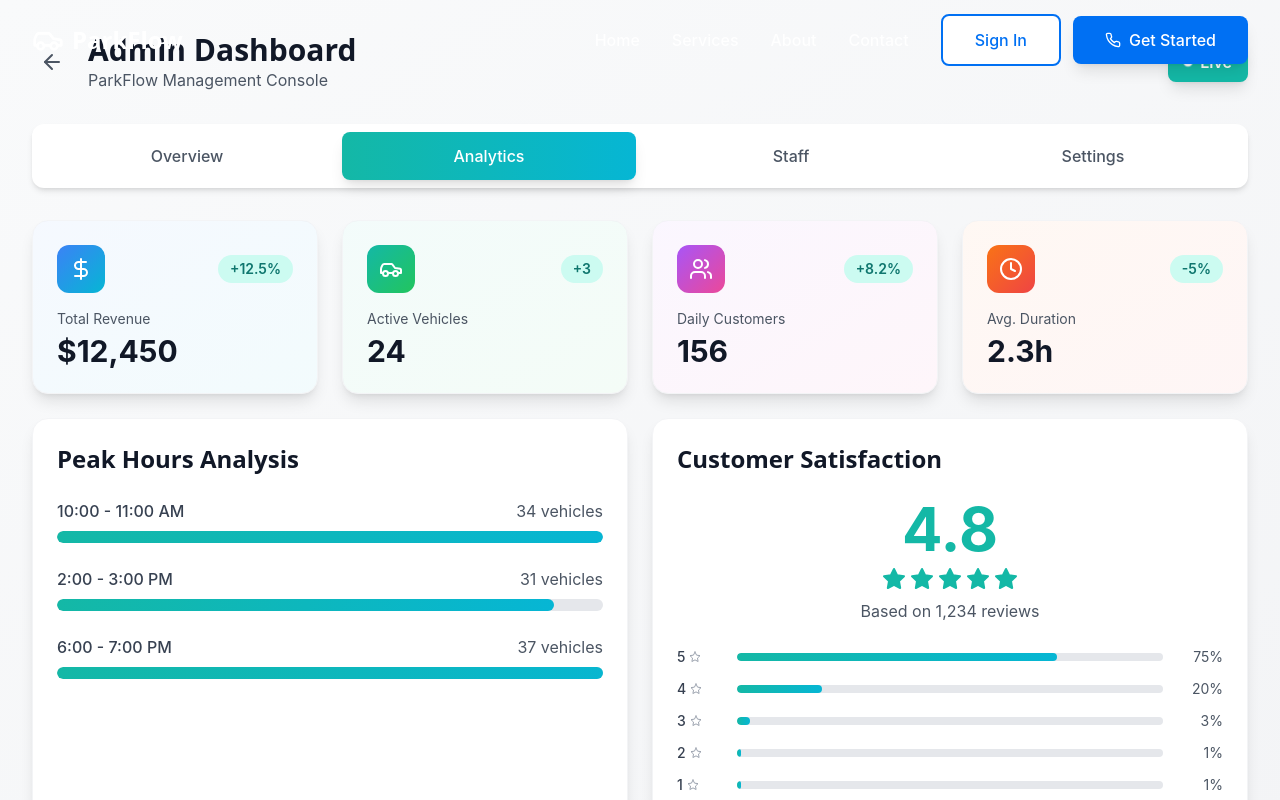
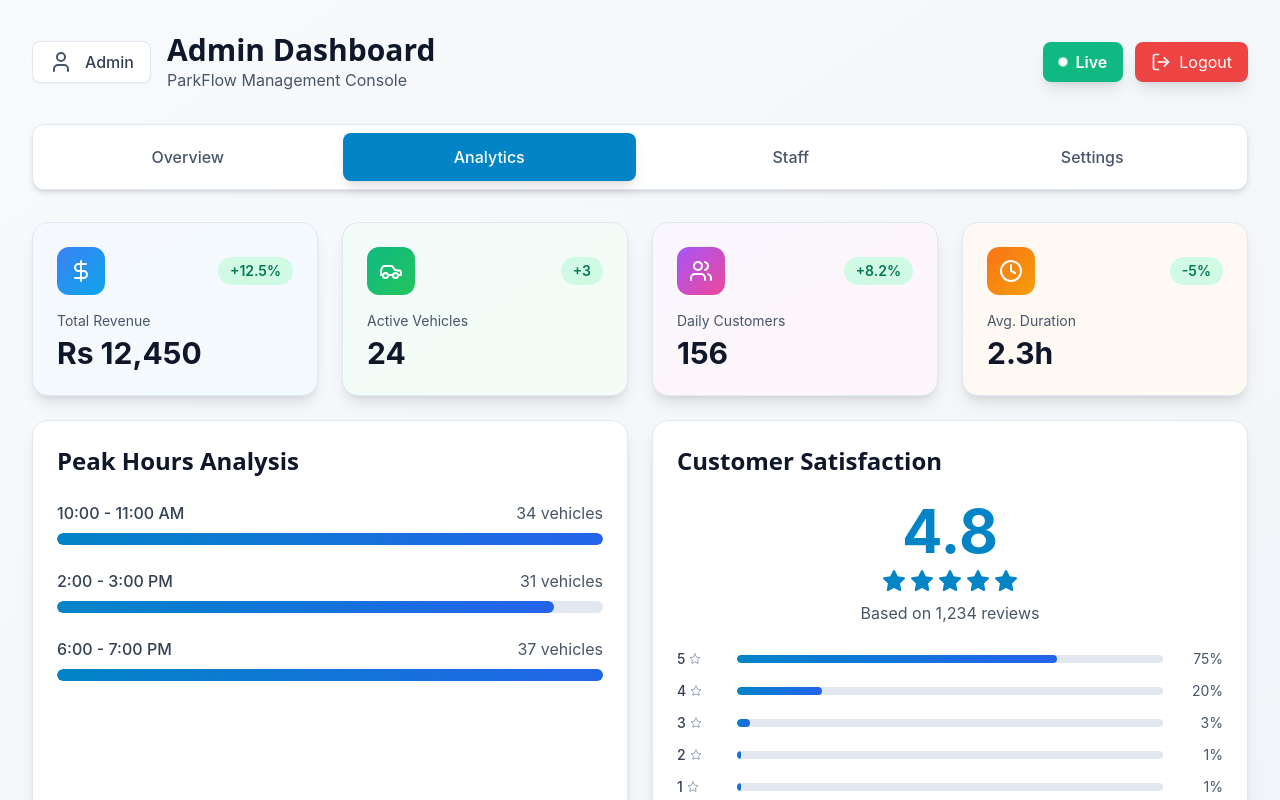
Before and after one commit to hannan-Cypher/ParkFlow-FYP, a Next.js app: page /admin in a window 1280 px wide. Both pictures are taken after a click on the button "Analytics". Shown: the top 800 px of the page. Built offline with nearby package versions, Linux system fonts and the light colour scheme.

Commit message:
DB data dump & user configuration

```diff
--- a/app/(dashboard)/admin/page.tsx
+++ b/app/(dashboard)/admin/page.tsx
@@ -1,17 +1,37 @@
 'use client'
 
 import { useState } from 'react'
+import { useRouter } from 'next/navigation'
 import { motion, AnimatePresence } from 'framer-motion'
-import { ArrowLeft } from 'lucide-react'
+import { LogOut, User } from 'lucide-react'
 import OverviewTab from '@/components/OverviewTab'
 import AnalyticsTab from '@/components/AnalyticsTab'
 import StaffTab from '@/components/StaffTab'
 import SettingsTab from '@/components/SettingsTab'
 
 export default function AdminDashboardPage() {
+  const router = useRouter()
   const [activeTab, setActiveTab] = useState('Overview')
+  const [isLoggingOut, setIsLoggingOut] = useState(false)
 
   const tabs = ['Overview', 'Analytics', 'Staff', 'Settings']
+
+  const handleLogout = async () => {
+    setIsLoggingOut(true)
+    try {
+      const response = await fetch('/api/auth/logout', {
+        method: 'POST',
+      })
+
+      if (response.ok) {
+        router.push('/login')
+      }
+    } catch (error) {
+      console.error('Logout error:', error)
+    } finally {
+      setIsLoggingOut(false)
+    }
+  }
 
   const containerVariants = {
     hidden: { opacity: 0 },
@@ -48,7 +68,7 @@ export default function AdminDashboardPage() {
   }
 
   return (
-    <div className="min-h-screen bg-gradient-to-br from-gray-50 to-gray-100">
+    <div className="min-h-screen bg-gradient-to-br from-slate-50 to-slate-100">
       <motion.div
         variants={containerVariants}
         initial="hidden"
@@ -58,27 +78,25 @@ export default function AdminDashboardPage() {
         {/* Header */}
         <motion.div variants={itemVariants} className="flex items-center justify-between mb-8">
           <div className="flex items-center space-x-4">
-            <motion.button
-              whileHover={{ scale: 1.05 }}
-              whileTap={{ scale: 0.95 }}
-              className="p-2 hover:bg-white rounded-lg transition-colors"
-            >
-              <ArrowLeft className="w-6 h-6 text-gray-600" />
-            </motion.button>
+            <div className="flex items-center space-x-3 bg-white px-4 py-2 rounded-lg shadow-sm border border-slate-200">
+              <User className="w-6 h-6 text-slate-600" />
+              <span className="font-medium text-slate-700">Admin</span>
+            </div>
             <div>
-              <h1 className="text-3xl font-display font-bold text-gray-900">
+              <h1 className="text-3xl font-display font-bold text-slate-900">
                 Admin Dashboard
               </h1>
-              <p className="text-gray-600">ParkFlow Management Console</p>
+              <p className="text-slate-600">ParkFlow Management Console</p>
             </div>
           </div>
 
-          {/* Live Indicator */}
+          {/* Live Indicator & Logout Button */}
+          <div className="flex items-center space-x-3">
             <motion.div
               initial={{ scale: 0 }}
               animate={{ scale: 1 }}
               transition={{ delay: 0.5 }}
-            className="flex items-center space-x-2 px-4 py-2 bg-teal-500 text-white rounded-lg shadow-lg"
+              className="flex items-center space-x-2 px-4 py-2 bg-emerald-500 text-white rounded-lg shadow-lg"
             >
               <motion.div
                 animate={{ scale: [1, 1.2, 1] }}
@@ -87,12 +105,24 @@ export default function AdminDashboardPage() {
               />
               <span className="font-semibold">Live</span>
             </motion.div>
+
+            <motion.button
+              whileHover={{ scale: 1.05 }}
+              whileTap={{ scale: 0.95 }}
+              onClick={handleLogout}
+              disabled={isLoggingOut}
+              className="flex items-center space-x-2 px-4 py-2 bg-red-500 hover:bg-red-600 text-white rounded-lg shadow-lg transition-colors disabled:opacity-50 disabled:cursor-not-allowed"
+            >
+              <LogOut className="w-5 h-5" />
+              <span>{isLoggingOut ? 'Logging out...' : 'Logout'}</span>
+            </motion.button>
+          </div>
         </motion.div>
 
         {/* Tabs Navigation */}
         <motion.div
           variants={itemVariants}
-          className="flex space-x-2 mb-8 bg-white p-2 rounded-xl shadow-md"
+          className="flex space-x-2 mb-8 bg-white p-2 rounded-xl shadow-md border border-slate-200"
         >
           {tabs.map((tab) => (
             <motion.button
@@ -102,8 +132,8 @@ export default function AdminDashboardPage() {
               whileTap={{ scale: 0.98 }}
               className={`flex-1 px-6 py-3 rounded-lg font-medium transition-all duration-300 ${
                 activeTab === tab
-                  ? 'bg-gradient-to-r from-teal-500 to-cyan-500 text-white shadow-lg'
-                  : 'text-gray-600 hover:bg-gray-100'
+                  ? 'bg-sky-600 text-white shadow-lg'
+                  : 'text-slate-600 hover:bg-slate-50'
               }`}
             >
               {tab}
--- a/app/(dashboard)/dashboard/page.tsx
+++ b/app/(dashboard)/dashboard/page.tsx
@@ -1,6 +1,7 @@
 "use client";
 
 import React from "react";
+import { useRouter } from "next/navigation";
 import { motion, AnimatePresence } from "framer-motion";
 import {
   Car,
@@ -13,6 +14,8 @@ import {
   Plus,
   Sparkles,
   Wand2,
+  LogOut,
+  User,
 } from "lucide-react";
 
 // Animation presets
@@ -36,11 +39,31 @@ const tabs = ["Parking History", "Services", "Payment"] as const;
 type TabKey = typeof tabs[number];
 
 export default function CustomerDashboardPage() {
+  const router = useRouter();
   const [activeTab, setActiveTab] = React.useState<TabKey>("Parking History");
+  const [isLoggingOut, setIsLoggingOut] = React.useState(false);
 
   // Prevent hydration mismatches by rendering only after mount
   const [mounted, setMounted] = React.useState(false);
   React.useEffect(() => setMounted(true), []);
+
+  const handleLogout = async () => {
+    setIsLoggingOut(true);
+    try {
+      const response = await fetch('/api/auth/logout', {
+        method: 'POST',
+      });
+
+      if (response.ok) {
+        router.push('/login');
+      }
+    } catch (error) {
+      console.error('Logout error:', error);
+    } finally {
+      setIsLoggingOut(false);
+    }
+  };
+
   if (!mounted) {
     // Render a minimal shell that matches on both server & first client paint
     return <main className="mx-auto max-w-6xl px-4 pb-24 pt-10" />;
@@ -53,10 +76,29 @@ export default function CustomerDashboardPage() {
       initial="hidden"
       animate="show"
     >
-      {/* Header */}
-      <motion.header variants={item} className="mb-6">
-        <h1 className="text-2xl font-semibold tracking-tight">Customer Dashboard</h1>
-        <p className="mt-1 text-sm text-slate-500">Welcome back</p>
+      {/* Header with User Info and Logout */}
+      <motion.header variants={item} className="mb-6 flex items-center justify-between">
+        <div>
+          <div className="flex items-center space-x-3 mb-2">
+            <div className="flex items-center space-x-2 bg-white px-3 py-1.5 rounded-lg shadow-sm border border-slate-200">
+              <User className="w-4 h-4 text-slate-600" />
+              <span className="text-sm font-medium text-slate-700">Customer</span>
+            </div>
+          </div>
+          <h1 className="text-2xl font-semibold tracking-tight">Customer Dashboard</h1>
+          <p className="mt-1 text-sm text-slate-500">Welcome back</p>
+        </div>
+
+        <motion.button
+          whileHover={{ scale: 1.05 }}
+          whileTap={{ scale: 0.95 }}
+          onClick={handleLogout}
+          disabled={isLoggingOut}
+          className="flex items-center space-x-2 px-4 py-2 bg-red-500 hover:bg-red-600 text-white rounded-lg shadow-lg transition-colors disabled:opacity-50 disabled:cursor-not-allowed"
+        >
+          <LogOut className="w-4 h-4" />
+          <span className="text-sm font-medium">{isLoggingOut ? 'Logging out...' : 'Logout'}</span>
+        </motion.button>
       </motion.header>
 
       {/* Current Parking / Quick Actions */}
--- a/app/(dashboard)/staff/page.tsx
+++ b/app/(dashboard)/staff/page.tsx
@@ -1,6 +1,7 @@
 "use client";
 
 import React from "react";
+import { useRouter } from "next/navigation";
 import { motion, AnimatePresence } from "framer-motion";
 import {
   Car,
@@ -13,6 +14,8 @@ import {
   TrendingUp,
   Package,
   Zap,
+  LogOut,
+  User,
 } from "lucide-react";
 
 // Animation presets matching customer dashboard
@@ -36,10 +39,30 @@ const tabs = ["Active Vehicles", "Tasks", "Performance"] as const;
 type TabKey = typeof tabs[number];
 
 export default function StaffDashboardPage() {
+  const router = useRouter();
   const [activeTab, setActiveTab] = React.useState<TabKey>("Active Vehicles");
+  const [isLoggingOut, setIsLoggingOut] = React.useState(false);
 
   const [mounted, setMounted] = React.useState(false);
   React.useEffect(() => setMounted(true), []);
+
+  const handleLogout = async () => {
+    setIsLoggingOut(true);
+    try {
+      const response = await fetch('/api/auth/logout', {
+        method: 'POST',
+      });
+
+      if (response.ok) {
+        router.push('/login');
+      }
+    } catch (error) {
+      console.error('Logout error:', error);
+    } finally {
+      setIsLoggingOut(false);
+    }
+  };
+
   if (!mounted) {
     return <main className="mx-auto max-w-6xl px-4 pb-24 pt-10" />;
   }
@@ -51,10 +74,29 @@ export default function StaffDashboardPage() {
       initial="hidden"
       animate="show"
     >
-      {/* Header */}
-      <motion.header variants={item} className="mb-6">
-        <h1 className="text-2xl font-semibold tracking-tight">Staff Dashboard</h1>
-        <p className="mt-1 text-sm text-slate-500">Welcome back, Valet Attendant</p>
+      {/* Header with User Info and Logout */}
+      <motion.header variants={item} className="mb-6 flex items-center justify-between">
+        <div>
+          <div className="flex items-center space-x-3 mb-2">
+            <div className="flex items-center space-x-2 bg-white px-3 py-1.5 rounded-lg shadow-sm border border-slate-200">
+              <User className="w-4 h-4 text-slate-600" />
+              <span className="text-sm font-medium text-slate-700">Valet Staff</span>
+            </div>
+          </div>
+          <h1 className="text-2xl font-semibold tracking-tight">Staff Dashboard</h1>
+          <p className="mt-1 text-sm text-slate-500">Welcome back, Valet Attendant</p>
+        </div>
+
+        <motion.button
+          whileHover={{ scale: 1.05 }}
+          whileTap={{ scale: 0.95 }}
+          onClick={handleLogout}
+          disabled={isLoggingOut}
+          className="flex items-center space-x-2 px-4 py-2 bg-red-500 hover:bg-red-600 text-white rounded-lg shadow-lg transition-colors disabled:opacity-50 disabled:cursor-not-allowed"
+        >
+          <LogOut className="w-4 h-4" />
+          <span className="text-sm font-medium">{isLoggingOut ? 'Logging out...' : 'Logout'}</span>
+        </motion.button>
       </motion.header>
 
       {/* Real-time Stats */}
--- a/app/layout.tsx
+++ b/app/layout.tsx
@@ -1,7 +1,6 @@
 import type { Metadata } from 'next'
 import './globals.css'
-import Navbar from '@/components/Navbar'
-import Footer from '@/components/Footer'
+import ClientLayout from '@/components/ClientLayout'
 
 export const metadata: Metadata = {
   title: 'AI-Powered Valet Parking | Frictionless Management System',
@@ -17,11 +16,9 @@ export default function RootLayout({
   return (
     <html lang="en" className="scroll-smooth">
       <body>
-        <Navbar />
-        <main className="min-h-screen">
+        <ClientLayout>
           {children}
-        </main>
-        <Footer />
+        </ClientLayout>
       </body>
     </html>
   )
--- a/components/AnalyticsTab.tsx
+++ b/components/AnalyticsTab.tsx
@@ -29,16 +29,16 @@ export default function AnalyticsTab() {
     {
       icon: DollarSign,
       label: 'Total Revenue',
-      value: '$12,450',
+      value: 'Rs 12,450',
       change: '+12.5%',
-      color: 'from-blue-500 to-cyan-500',
+      color: 'from-blue-500 to-sky-500',
     },
     {
       icon: Car,
       label: 'Active Vehicles',
       value: '24',
       change: '+3',
-      color: 'from-teal-500 to-green-500',
+      color: 'from-emerald-500 to-green-500',
     },
     {
       icon: Users,
@@ -52,7 +52,7 @@ export default function AnalyticsTab() {
       label: 'Avg. Duration',
       value: '2.3h',
       change: '-5%',
-      color: 'from-orange-500 to-red-500',
+      color: 'from-orange-500 to-amber-500',
     },
   ]
 
@@ -87,7 +87,7 @@ export default function AnalyticsTab() {
             key={index}
             variants={itemVariants}
             whileHover={{ y: -5, scale: 1.02 }}
-            className="bg-white rounded-2xl shadow-lg p-6 border border-gray-100 relative overflow-hidden"
+            className="bg-white rounded-2xl shadow-lg p-6 border border-slate-200 relative overflow-hidden"
           >
             {/* Background Gradient */}
             <div className={`absolute inset-0 bg-gradient-to-br ${metric.color} opacity-5`} />
@@ -106,13 +106,13 @@ export default function AnalyticsTab() {
                   initial={{ scale: 0 }}
                   animate={{ scale: 1 }}
                   transition={{ delay: index * 0.1 + 0.3 }}
-                  className="text-sm font-semibold px-3 py-1 bg-teal-100 text-teal-700 rounded-full"
+                  className="text-sm font-semibold px-3 py-1 bg-emerald-100 text-emerald-700 rounded-full"
                 >
                   {metric.change}
                 </motion.span>
               </div>
-              <p className="text-gray-600 text-sm mb-1">{metric.label}</p>
-              <p className="text-3xl font-bold text-gray-900">{metric.value}</p>
+              <p className="text-slate-600 text-sm mb-1">{metric.label}</p>
+              <p className="text-3xl font-bold text-slate-900">{metric.value}</p>
             </div>
           </motion.div>
         ))}
@@ -124,9 +124,9 @@ export default function AnalyticsTab() {
         <motion.div
           variants={itemVariants}
           whileHover={{ y: -5 }}
-          className="bg-white rounded-2xl shadow-lg p-6 border border-gray-100"
+          className="bg-white rounded-2xl shadow-lg p-6 border border-slate-200"
         >
-          <h2 className="text-2xl font-bold text-gray-900 mb-6">Peak Hours Analysis</h2>
+          <h2 className="text-2xl font-bold text-slate-900 mb-6">Peak Hours Analysis</h2>
 
           <div className="space-y-6">
             {peakHours.map((hour, index) => (
@@ -137,15 +137,15 @@ export default function AnalyticsTab() {
                 transition={{ delay: index * 0.1 + 0.3 }}
               >
                 <div className="flex items-center justify-between mb-2">
-                  <span className="text-gray-700 font-medium">{hour.time}</span>
-                  <span className="text-gray-600">{hour.vehicles} vehicles</span>
+                  <span className="text-slate-700 font-medium">{hour.time}</span>
+                  <span className="text-slate-600">{hour.vehicles} vehicles</span>
                 </div>
-                <div className="relative h-3 bg-gray-200 rounded-full overflow-hidden">
+                <div className="relative h-3 bg-slate-200 rounded-full overflow-hidden">
                   <motion.div
                     initial={{ width: 0 }}
                     animate={{ width: `${hour.percentage}%` }}
                     transition={{ delay: index * 0.1 + 0.5, duration: 0.8, ease: 'easeOut' }}
-                    className="absolute inset-y-0 left-0 bg-gradient-to-r from-teal-500 to-cyan-500 rounded-full"
+                    className="absolute inset-y-0 left-0 bg-gradient-to-r from-sky-600 to-blue-600 rounded-full"
                   />
                 </div>
               </motion.div>
@@ -157,9 +157,9 @@ export default function AnalyticsTab() {
         <motion.div
           variants={itemVariants}
           whileHover={{ y: -5 }}
-          className="bg-white rounded-2xl shadow-lg p-6 border border-gray-100"
+          className="bg-white rounded-2xl shadow-lg p-6 border border-slate-200"
         >
-          <h2 className="text-2xl font-bold text-gray-900 mb-6">Customer Satisfaction</h2>
+          <h2 className="text-2xl font-bold text-slate-900 mb-6">Customer Satisfaction</h2>
 
           {/* Overall Rating */}
           <div className="text-center mb-6">
@@ -167,7 +167,7 @@ export default function AnalyticsTab() {
               initial={{ scale: 0 }}
               animate={{ scale: 1 }}
               transition={{ delay: 0.3, type: 'spring' }}
-              className="text-6xl font-bold text-teal-500 mb-2"
+              className="text-6xl font-bold text-sky-600 mb-2"
             >
               4.8
             </motion.div>
@@ -179,11 +179,11 @@ export default function AnalyticsTab() {
                   animate={{ scale: 1, rotate: 0 }}
                   transition={{ delay: star * 0.1 + 0.3 }}
                 >
-                  <Star className="w-6 h-6 text-teal-500 fill-current" />
+                  <Star className="w-6 h-6 text-sky-600 fill-current" />
                 </motion.div>
               ))}
             </div>
-            <p className="text-gray-600">Based on 1,234 reviews</p>
+            <p className="text-slate-600">Based on 1,234 reviews</p>
           </div>
 
           {/* Rating Breakdown */}
@@ -197,18 +197,18 @@ export default function AnalyticsTab() {
                 className="flex items-center space-x-3"
               >
                 <div className="flex items-center space-x-1 w-12">
-                  <span className="text-sm font-medium text-gray-700">{rating.stars}</span>
-                  <Star className="w-3 h-3 text-gray-400" />
+                  <span className="text-sm font-medium text-slate-700">{rating.stars}</span>
+                  <Star className="w-3 h-3 text-slate-400" />
                 </div>
-                <div className="flex-1 relative h-2 bg-gray-200 rounded-full overflow-hidden">
+                <div className="flex-1 relative h-2 bg-slate-200 rounded-full overflow-hidden">
                   <motion.div
                     initial={{ width: 0 }}
                     animate={{ width: `${rating.percentage}%` }}
                     transition={{ delay: index * 0.1 + 0.7, duration: 0.6, ease: 'easeOut' }}
-                    className="absolute inset-y-0 left-0 bg-gradient-to-r from-teal-500 to-cyan-500 rounded-full"
+                    className="absolute inset-y-0 left-0 bg-gradient-to-r from-sky-600 to-blue-600 rounded-full"
                   />
                 </div>
-                <span className="text-sm text-gray-600 w-12 text-right">{rating.percentage}%</span>
+                <span className="text-sm text-slate-600 w-12 text-right">{rating.percentage}%</span>
               </motion.div>
             ))}
           </div>
--- a/components/ClientLayout.tsx
+++ b/components/ClientLayout.tsx
@@ -1,18 +1,37 @@
 'use client'
 
 import { useState, useEffect } from 'react'
+import { usePathname } from 'next/navigation'
 import Navbar from '@/components/Navbar'
 import Footer from '@/components/Footer'
 
 export default function ClientLayout({ children }: { children: React.ReactNode }) {
   const [mounted, setMounted] = useState(false)
+  const pathname = usePathname()
 
   useEffect(() => {
     setMounted(true)
   }, [])
 
   if (!mounted) {
-    return null
+    return (
+      <main className="min-h-screen">
+        {children}
+      </main>
+    )
+  }
+
+  // Hide navbar and footer on dashboard routes
+  const isDashboardRoute = pathname?.startsWith('/dashboard') ||
+                          pathname?.startsWith('/admin') ||
+                          pathname?.startsWith('/staff')
+
+  if (isDashboardRoute) {
+    return (
+      <main className="min-h-screen">
+        {children}
+      </main>
+    )
   }
 
   return (
--- a/components/SettingsTab.tsx
+++ b/components/SettingsTab.tsx
@@ -31,15 +31,15 @@ export default function SettingsTab() {
       title: 'AI Recognition System',
       description: 'License plate detection accuracy',
       status: '99.8% Active',
-      statusColor: 'bg-teal-500',
-      color: 'from-blue-500 to-cyan-500',
+      statusColor: 'bg-emerald-500',
+      color: 'from-blue-500 to-sky-500',
     },
     {
       icon: Camera,
       title: 'CCTV Integration',
       description: 'Live monitoring and recording',
       status: 'Connected',
-      statusColor: 'bg-teal-500',
+      statusColor: 'bg-emerald-500',
       color: 'from-purple-500 to-pink-500',
     },
     {
@@ -47,8 +47,8 @@ export default function SettingsTab() {
       title: 'Payment Gateway',
       description: 'Secure transaction processing',
       status: 'Active',
-      statusColor: 'bg-teal-500',
-      color: 'from-green-500 to-teal-500',
+      statusColor: 'bg-emerald-500',
+      color: 'from-green-500 to-emerald-500',
     },
   ]
 
@@ -61,9 +61,9 @@ export default function SettingsTab() {
       <motion.div
         variants={itemVariants}
         whileHover={{ y: -5 }}
-        className="bg-white rounded-2xl shadow-lg p-6 border border-gray-100"
+        className="bg-white rounded-2xl shadow-lg p-6 border border-slate-200"
       >
-        <h2 className="text-2xl font-bold text-gray-900 mb-6">System Settings</h2>
+        <h2 className="text-2xl font-bold text-slate-900 mb-6">System Settings</h2>
 
         <div className="space-y-4">
           {systemSettings.map((setting, index) => (
@@ -73,7 +73,7 @@ export default function SettingsTab() {
               animate={{ opacity: 1, x: 0 }}
               transition={{ delay: index * 0.1 + 0.3 }}
               whileHover={{ x: 5, scale: 1.01 }}
-              className="flex items-center justify-between p-6 rounded-xl hover:bg-gray-50 transition-all cursor-pointer border border-gray-100"
+              className="flex items-center justify-between p-6 rounded-xl hover:bg-slate-50 transition-all cursor-pointer border border-slate-200"
             >
               {/* Left Side - Icon and Info */}
               <div className="flex items-center space-x-4">
@@ -85,8 +85,8 @@ export default function SettingsTab() {
                   <setting.icon className="w-7 h-7 text-white" />
                 </motion.div>
                 <div>
-                  <p className="font-bold text-gray-900 text-lg">{setting.title}</p>
-                  <p className="text-sm text-gray-500">{setting.description}</p>
+                  <p className="font-bold text-slate-900 text-lg">{setting.title}</p>
+                  <p className="text-sm text-slate-500">{setting.description}</p>
                 </div>
               </div>
 
--- a/components/StaffTab.tsx
+++ b/components/StaffTab.tsx
@@ -31,7 +31,7 @@ export default function StaffTab() {
       id: 'VLT-001',
       status: 'On Duty',
       tasks: 32,
-      color: 'from-blue-500 to-cyan-500',
+      color: 'from-blue-500 to-sky-500',
     },
     {
       initials: 'ED',
@@ -39,7 +39,7 @@ export default function StaffTab() {
       id: 'VLT-002',
       status: 'On Duty',
       tasks: 28,
-      color: 'from-teal-500 to-green-500',
+      color: 'from-emerald-500 to-green-500',
     },
     {
       initials: 'MB',
@@ -55,20 +55,20 @@ export default function StaffTab() {
       id: 'VLT-004',
       status: 'Off Duty',
       tasks: 0,
-      color: 'from-orange-500 to-red-500',
+      color: 'from-orange-500 to-amber-500',
     },
   ]
 
   const getStatusColor = (status: string) => {
     switch (status) {
       case 'On Duty':
-        return 'bg-teal-500'
+        return 'bg-emerald-500'
       case 'On Break':
-        return 'bg-orange-500'
+        return 'bg-amber-500'
       case 'Off Duty':
-        return 'bg-gray-400'
+        return 'bg-slate-400'
       default:
-        return 'bg-gray-400'
+        return 'bg-slate-400'
     }
   }
 
@@ -81,9 +81,9 @@ export default function StaffTab() {
       <motion.div
         variants={itemVariants}
         whileHover={{ y: -5 }}
-        className="bg-white rounded-2xl shadow-lg p-6 border border-gray-100"
+        className="bg-white rounded-2xl shadow-lg p-6 border border-slate-200"
       >
-        <h2 className="text-2xl font-bold text-gray-900 mb-6">Staff Management</h2>
+        <h2 className="text-2xl font-bold text-slate-900 mb-6">Staff Management</h2>
 
         <div className="space-y-4">
           {staff.map((member, index) => (
@@ -93,7 +93,7 @@ export default function StaffTab() {
               animate={{ opacity: 1, x: 0 }}
               transition={{ delay: index * 0.1 + 0.3 }}
               whileHover={{ x: 5, scale: 1.01 }}
-              className="flex items-center justify-between p-4 rounded-xl hover:bg-gray-50 transition-all cursor-pointer border border-gray-100"
+              className="flex items-center justify-between p-4 rounded-xl hover:bg-slate-50 transition-all cursor-pointer border border-slate-200"
             >
               {/* Left Side - Avatar and Info */}
               <div className="flex items-center space-x-4">
@@ -105,15 +105,15 @@ export default function StaffTab() {
                   {member.initials}
                 </motion.div>
                 <div>
-                  <p className="font-bold text-gray-900 text-lg">{member.name}</p>
-                  <p className="text-sm text-gray-500">{member.id}</p>
+                  <p className="font-bold text-slate-900 text-lg">{member.name}</p>
+                  <p className="text-sm text-slate-500">{member.id}</p>
                 </div>
               </div>
 
               {/* Right Side - Status and Tasks */}
               <div className="flex items-center space-x-6">
                 <div className="text-right">
-                  <p className="text-sm text-gray-500">
+                  <p className="text-sm text-slate-500">
                     {member.tasks} tasks today
                   </p>
                 </div>
```
Also changed, not shown: components/OverviewTab.tsx (+23 -23 lines), 1 other file (tests, documents, lock files or other folders). Lines whose indentation alone changed are shown as unchanged.
